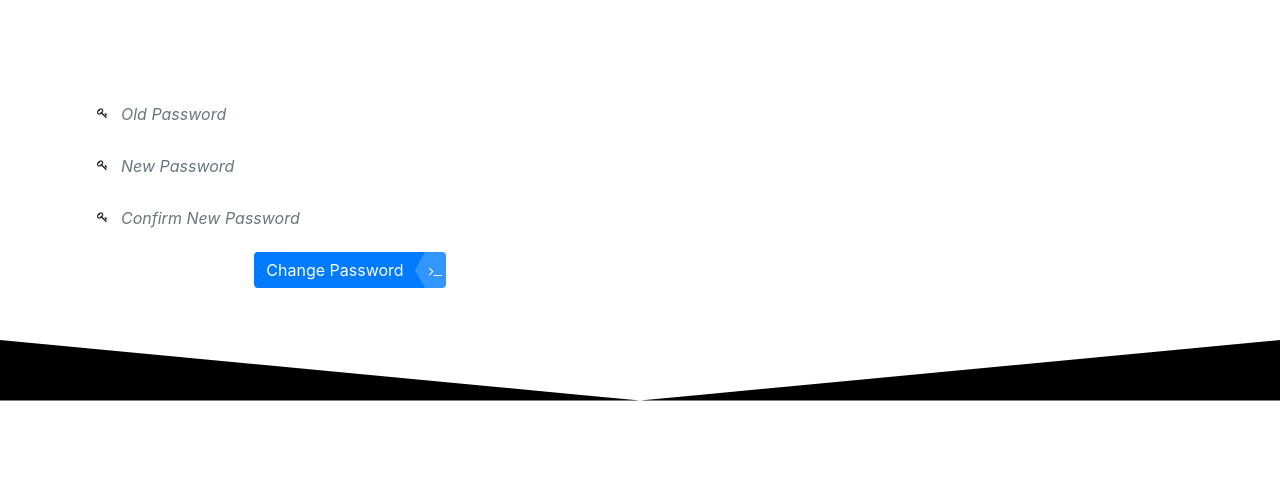
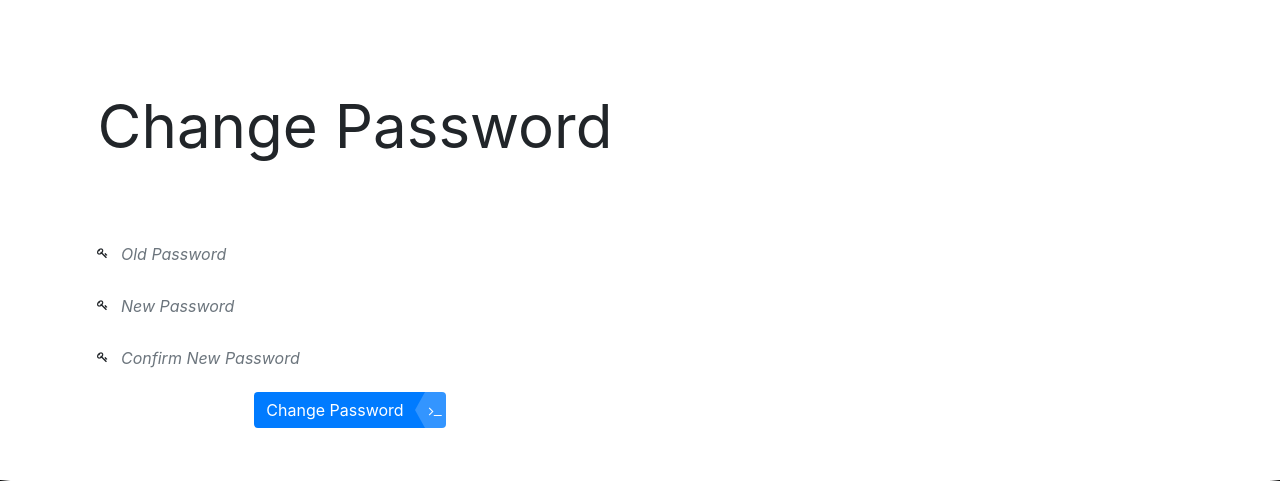
Before and after one commit to ayuthmang/cs251_booksys, a PHP site: page /profile.php in a window 1280 px wide. Shown: the part 114-595 px from the top of the page. Before the commit the page ends 515 px from the top, so only its background shows below. Run offline with PHP 8.4, Linux system fonts and the light colour scheme; the visitor is signed in with stand-in values (Sample User, id 1); some libraries are stand-ins or nearby versions.

Commit message:
Add beautiful text on top

```diff
--- a/profile.php
+++ b/profile.php
@@ -114,6 +114,11 @@ if (empty($_SESSION['fname'])) {
                     <div class="col-md-6 col-md-offset-3">
                         <form class="contact-form" id="contactForm">
 
+                            <header class="section-header underline text-center">
+                                <h1 class="headline super lead">
+                                    Change Password
+                                </h1>
+                            </header>
                             <!--name used for post , get-->
                             <div class="form-group form-icon-group">
                                 <input name="oldPass" class="form-control" required="" type="password" placeholder="Old Password">
```
